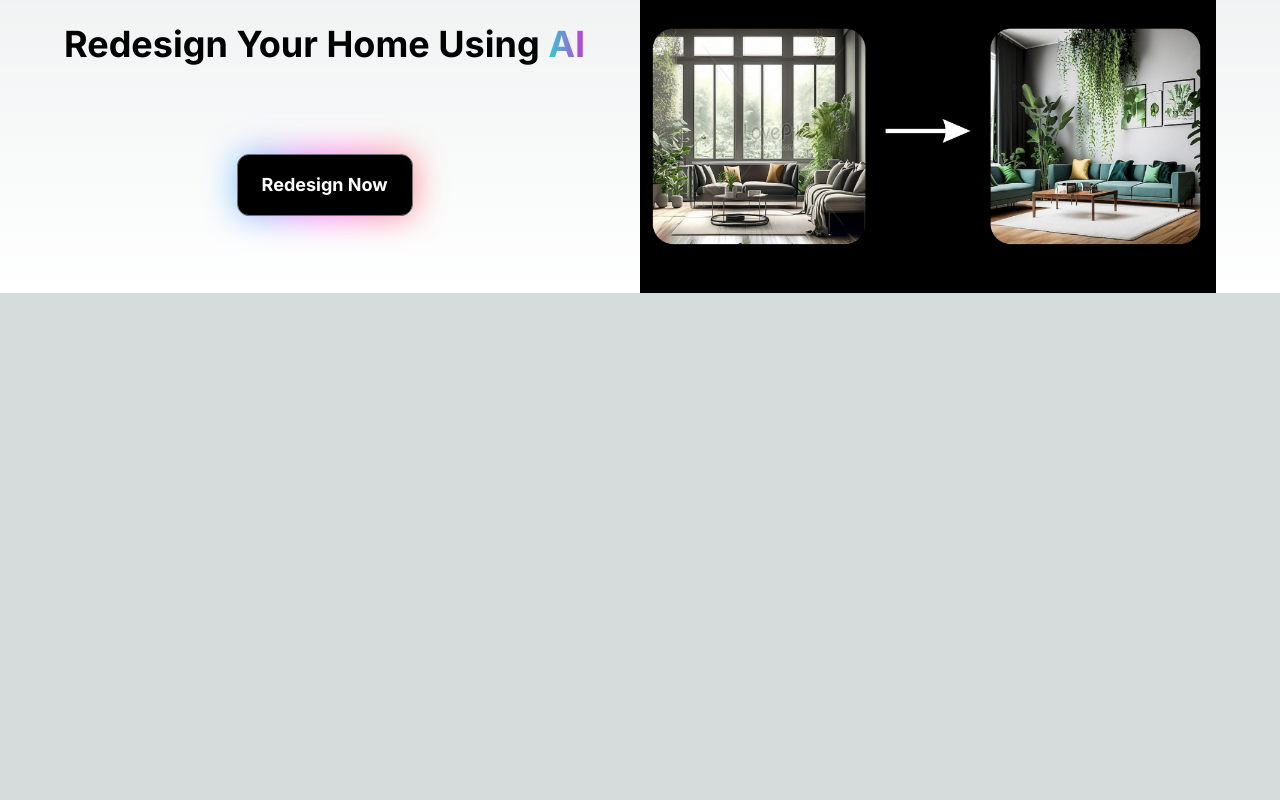
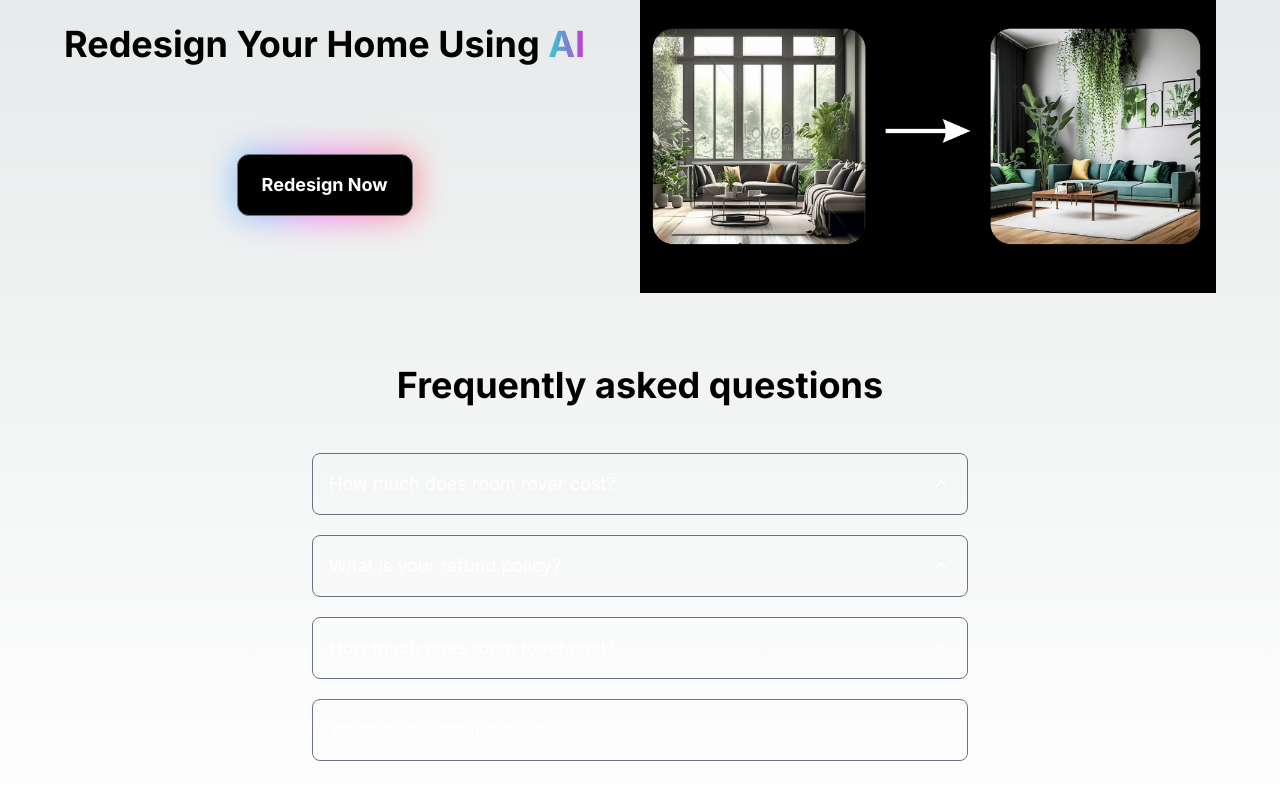
Before and after one commit to ighmaZ/Room-Rover, a Next.js app: page / in a window 1280 px wide. Shown: the part 588-1388 px from the top of the page. Before the commit the page ends 881 px from the top, so only its background shows below. Built offline with nearby package versions, Linux system fonts and the light colour scheme.

Commit message:
add faq page

```diff
--- /dev/null
+++ b/app/components/faq/Faq.tsx
@@ -0,0 +1,64 @@
+"use client";
+
+import { Disclosure } from "@headlessui/react";
+import { ChevronUpIcon } from "@heroicons/react/16/solid";
+
+const Faq: React.FC = () => {
+  const faqData = [
+    {
+      question: "How much does room rover cost?",
+      answer:
+        "You can check current pricing by entering your email in the sign up box and following the link to see the pricing table. You get 2 months free if you subscribe annually. You can cancel at any time.",
+    },
+    {
+      question: "What is your refund policy? ",
+      answer:
+        "If you're unhappy with your purchase for any reason, email us within 90 days and we'll refund you in full, no questions asked.",
+    },
+    {
+      question: "How much does room rover cost?",
+      answer:
+        "You can check current pricing by entering your email in the sign up box and following the link to see the pricing table. You get 2 months free if you subscribe annually. You can cancel at any time.",
+    },
+    {
+      question: "What is your refund policy? ",
+      answer:
+        "If you're unhappy with your purchase for any reason, email us within 90 days and we'll refund you in full, no questions asked.",
+    },
+  ];
+
+  return (
+    <div className="container p-8 mx-auto xl:px-0">
+      <h1 className=" p-10 mx-auto text-xl lg:text-4xl text-center whitespace-nowrap font-bold">
+        Frequently asked questions
+      </h1>
+      <div className="w-full max-w-2xl p-2 mx-auto rounded-2xl ">
+        {faqData.map((item, index) => (
+          <div key={item.question} className="mb-5">
+            <Disclosure>
+              {({ open }) => (
+                <>
+                  <Disclosure.Button className="flex items-center justify-between w-full px-4 py-4 lg:text-lg text-left text-white rounded-lg border border-gray-500  focus:outline-none focus-visible:ring focus-visible:ring-indigo-100 focus-visible:ring-opacity-75 ">
+                    <span>{item.question}</span>
+                    <ChevronUpIcon
+                      className={`${
+                        open
+                          ? "transition-transform transform rotate-180 "
+                          : "transition-transform transform"
+                      } w-5 h-5 text-white`}
+                    />
+                  </Disclosure.Button>
+                  <Disclosure.Panel className="px-2 pt-4 pb-2 ">
+                    {item.answer}
+                  </Disclosure.Panel>
+                </>
+              )}
+            </Disclosure>
+          </div>
+        ))}
+      </div>
+    </div>
+  );
+};
+
+export default Faq;
--- /dev/null
+++ b/app/components/faq/index.tsx
@@ -0,0 +1 @@
+export { default } from "./Faq";
--- a/app/page.tsx
+++ b/app/page.tsx
@@ -4,6 +4,7 @@ import AnimatedText from "./components/animatedText";
 import Carousel from "./components/Carousel";
 import { EmblaOptionsType } from "embla-carousel";
 import Hero from "./components/hero";
+import Faq from "./components/faq";
 
 const OPTIONS: EmblaOptionsType = { loop: true };
 const SLIDE_COUNT = 5;
@@ -16,6 +17,7 @@ const Page = () => {
       <AnimatedText />
       <Carousel slides={SLIDES} options={OPTIONS} />
       <Hero />
+      <Faq />
     </div>
   );
 };
--- a/package.json
+++ b/package.json
@@ -9,6 +9,8 @@
     "lint": "next lint"
   },
   "dependencies": {
+    "@headlessui/react": "^1.7.19",
+    "@heroicons/react": "^2.1.3",
     "embla-carousel-auto-scroll": "^8.0.2",
     "embla-carousel-class-names": "^8.0.2",
     "embla-carousel-react": "^8.0.2",
```
Also changed, not shown: 1 other file (tests, documents, lock files or other folders).
